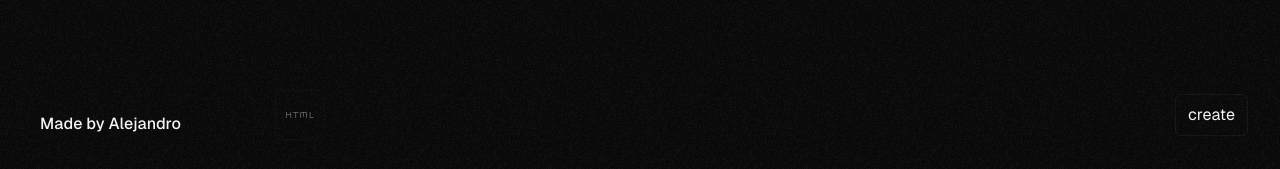
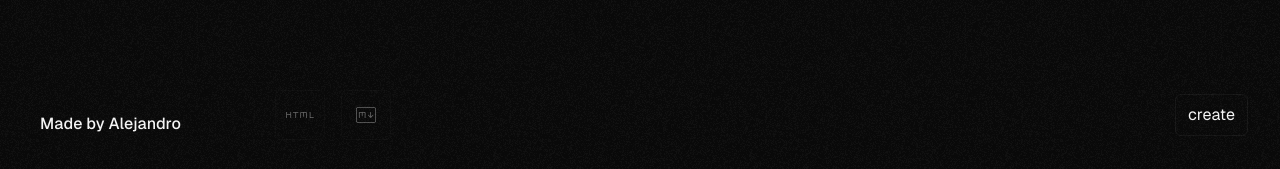
Before and after one commit to AlejandroDalzotto/taking-notes, a Next.js app: page /editor/create in a window 1280 px wide. Shown: the part 628-797 px from the top of the page. Built offline with nearby package versions, Linux system fonts and the light colour scheme.

Commit message:
feat: add Markdown preview functionality

```diff
--- a/src/app/editor/create/page.tsx
+++ b/src/app/editor/create/page.tsx
@@ -9,6 +9,7 @@ import { extensionsOptions } from "@/lib/constants";
 import MDEditor from "@/components/MDEditor";
 import ButtonPreviewHtml from "@/components/ButtonPreviewHtml";
 import { useEditor } from "@/context/editor-provider";
+import ButtonPreviewMarkdown from "@/components/ButtonPreviewMarkdown";
 
 export default function CreateNotePage() {
 
@@ -35,7 +36,7 @@ export default function CreateNotePage() {
       return
     }
 
-    toast.error(message)
+    toast.error(error.message)
   }
 
   return (
@@ -79,7 +80,12 @@ export default function CreateNotePage() {
           />
         )}
         <div className="flex items-center justify-between w-full">
-          <ButtonPreviewHtml />
+          <div className="flex items-center gap-x-4">
+            <ButtonPreviewHtml />
+            {extension === FileExtension.MARKDOWN && (
+              <ButtonPreviewMarkdown />
+            )}
+          </div>
           <button type="submit" className="px-3 py-2 mt-5 transition-colors border rounded-md border-white/5 hover:bg-white/5 w-fit">
             create
           </button>
--- /dev/null
+++ b/src/components/ButtonPreviewMarkdown.tsx
@@ -0,0 +1,29 @@
+"use client";
+
+import { useModal } from "@/context/modal-provider";
+import { IconMarkdown } from "./Icons";
+import { useEditor } from "@/context/editor-provider";
+import MarkdownPreviewModal from "./modals/MarkdownPreviewModal";
+
+export default function ButtonPreviewMarkdown() {
+  const { open } = useModal();
+  const { content } = useEditor();
+
+  const handlePreview = () => {
+    open(
+      <MarkdownPreviewModal content={content} />
+    );
+  };
+
+  return (
+    <button
+      disabled={!content}
+      type="button"
+      title={content ? "Preview Markdown" : "Write something to preview"}
+      onClick={handlePreview}
+      className="disabled:opacity-40 p-2 mt-5 transition-colors group/view border rounded-md border-white/5 hover:enabled:bg-blue-500/5 hover:enabled:border-blue-500/5 w-fit"
+    >
+      <IconMarkdown size={32} className="fill-neutral-50 p-0.5 transition-colors group-hover/view:in-enabled:fill-blue-600" />
+    </button>
+  );
+}
--- a/src/components/NotesList.tsx
+++ b/src/components/NotesList.tsx
@@ -8,6 +8,7 @@ import { useSearchParams } from "next/navigation";
 import { getLocalDateString } from "@/lib/utils";
 import Loading from "./Loading";
 import { toast } from "sonner";
+import clsx from "clsx";
 
 export default function NotesList() {
 
@@ -70,8 +71,13 @@ export default function NotesList() {
               key={note.tag}>
               <header className="relative flex items-center justify-between gap-x-10">
                 <p className="text-xl capitalize max-w-[50%] whitespace-nowrap font-geist-mono truncate">{note.title}</p>
-                <span title={`created at: ${getLocalDateString(note.createdAt)}`} className="text-neutral-400 truncate">{getLocalDateString(note.createdAt)}</span>
+                <p title={`created at: ${getLocalDateString(note.createdAt)}`} className="text-neutral-400 truncate">{getLocalDateString(note.createdAt)}</p>
               </header>
+              <span className={clsx(
+                "absolute bottom-1/2 translate-y-1/2 right-5 text-7xl opacity-10 font-geist-mono",
+                {"text-blue-500": note.fileExtension === "md"},
+                {"text-orange-500": note.fileExtension === "txt"},
+              )}>.{note.fileExtension}</span>
             </Link>
           )
         })
--- /dev/null
+++ b/src/components/modals/MarkdownPreviewModal.tsx
@@ -0,0 +1,13 @@
+"use client";
+import MarkdownContent from "@/components/MarkdownContent";
+
+export default function MarkdownPreviewModal({ content }: { content: string }) {
+
+  return (
+    <div className="flex flex-col gap-y-4">
+      <div className="max-w-xl w-full max-h-[calc(100vh-100px)] relative bg-neutral-900 overflow-y-auto p-4 border rounded-lg border-white/5">
+        <MarkdownContent content={content} />
+      </div>
+    </div>
+  );
+}
```
